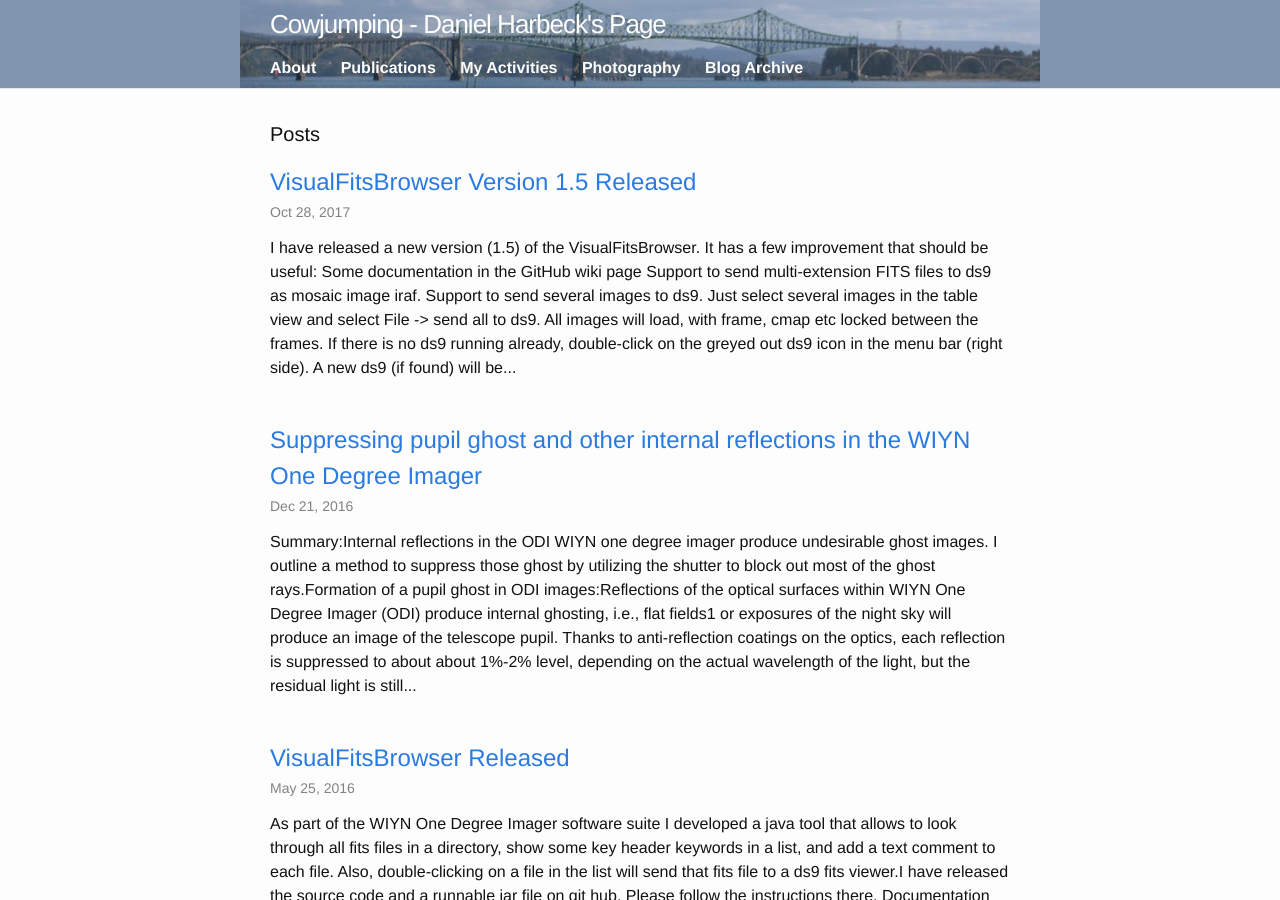
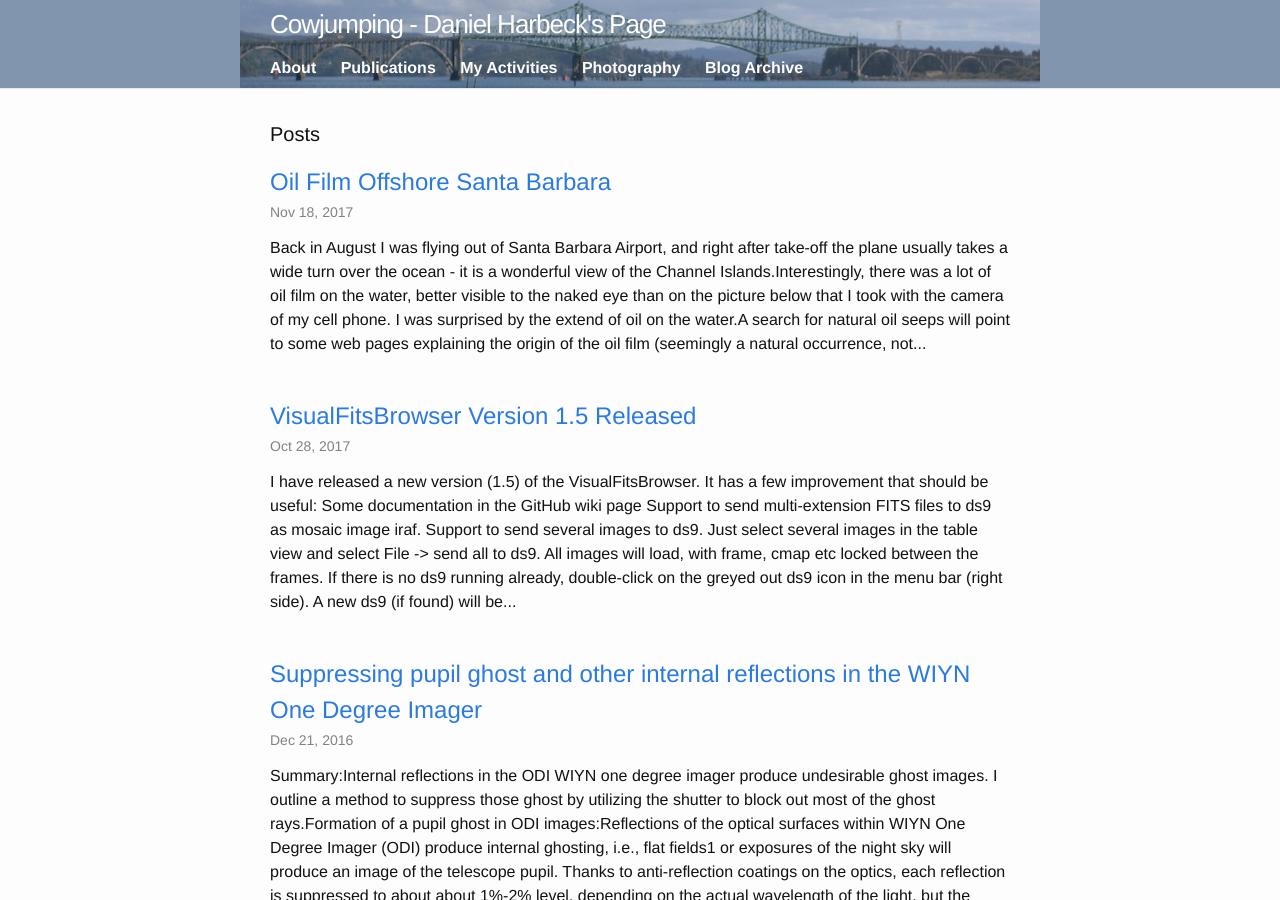
Before and after one commit to drhaz/drhaz.github.io, a Jekyll site: the page built from index.html, in a window 1280 px wide and 900 px high. Built offline with Jekyll 4.4.1, drawn with Linux system fonts in a browser that asks for light colours; the list of posts is cut into pages by our own code.

```diff
--- a/_drafts/2017-11-18-OilNearSantaBarbara.md
+++ b/_posts/2017-11-18-OilNearSantaBarbara.md
@@ -1,6 +1,6 @@
 ---
 layout: post
-title: "Oil films on Pacific Near Santa Barbara"
+title: "Oil Film Offshore Santa Barbara"
 date: 2017-11-18
 ---
 
```
